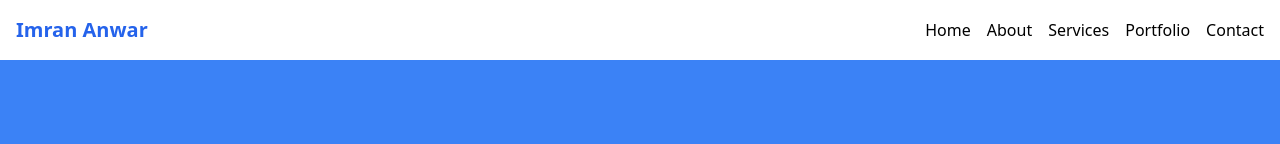
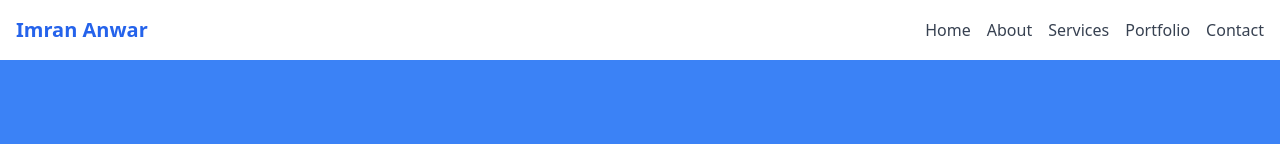
Before and after one commit to mimrananwar/mimrananwar.github.io, a plain HTML site: page index.html in a window 1280 px wide. Shown: the top 144 px of the page. Drawn offline with nearby package versions, Linux system fonts and the light colour scheme.

Commit message:
Update navbar.html

```diff
--- a/navbar.html
+++ b/navbar.html
@@ -2,11 +2,11 @@
     <div class="container  mx-auto flex justify-between items-center">
         <a href="index.html" class="text-xl font-bold text-blue-600">Imran Anwar</a>
         <ul class="flex space-x-4">
-            <li><a href="index.html">Home</a></li>
-            <li><a href="about.html">About</a></li>
-            <li><a href="services.html">Services</a></li>
-            <li><a href="portfolio.html">Portfolio</a></li>
-            <li><a href="contact.html">Contact</a></li>
-        </ul>
+                <li><a href="index.html" class="text-gray-700 hover:text-blue-600">Home</a></li>
+                <li><a href="about.html" class="text-gray-700 hover:text-blue-600">About</a></li>
+                <li><a href="services.html" class="text-gray-700 hover:text-blue-600">Services</a></li>
+                <li><a href="portfolio.html" class="text-gray-700 hover:text-blue-600">Portfolio</a></li>
+                <li><a href="contact.html" class="text-gray-700 hover:text-blue-600">Contact</a></li>
+            </ul>
     </div>
 </nav>
```
